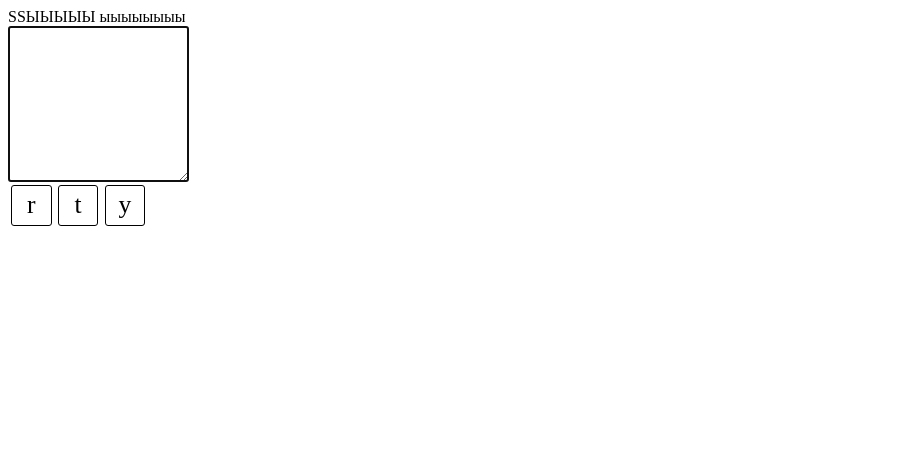
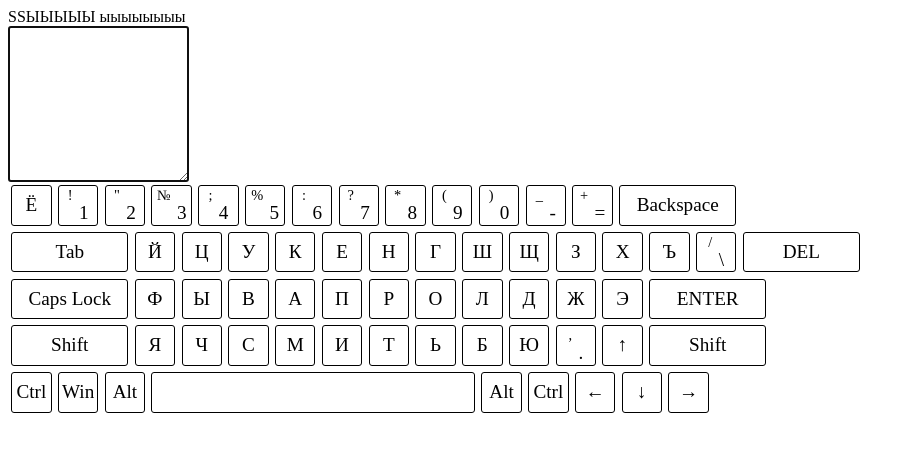
Before and after one commit to KhazanAlexey/virtual-keyboard, a website with bundled scripts: page index.html in a window 1280 px wide. Shown: the whole page, without its empty margins (0-915 px from the left). Built offline with nearby package versions, Linux system fonts and the light colour scheme.

Commit message:
add: keyboard layout

```diff
--- a/css/style.css
+++ b/css/style.css
@@ -7,16 +7,18 @@
 .lower-case {
     text-transform: lowercase;
 }
+
 .row {
     display: flex;
 }
+
 .key {
     flex: 0 0 3vw;
     height: 3vw;
     margin: 0.25vw;
     white-space: nowrap;
     overflow: hidden;
-    font-size: 2vw;
+    font-size: 1.5vw;
     border-radius: 3px;
     border: 1px solid;
     text-align: center;
@@ -42,3 +44,7 @@
     vertical-align: -50%;
     line-height: 1.5vw;
 }
+
+.wide-button {
+    flex: 1 0 9vw;
+}
--- a/script/keys.js
+++ b/script/keys.js
@@ -365,8 +365,8 @@
             en: {name: '?/', input: '/', inputShift: '?',},
             ru: {name: ',.', input: '.', inputShift: ','}
         },
-        {type: 'action', mutable: false, keyCode: 'ArrowUp', en: {name: '\u2191'}},
-        {type: 'action', mutable: false, keyCode: 'ShiftRight', en: {name: 'Shift'}},
+        {type: 'action', mutable: false, keyCode: 'ArrowUp', en: {name: '\u2191'},ru: {name: '\u2191'}},
+        {type: 'action', mutable: false, keyCode: 'ShiftRight', en: {name: 'Shift'}, ru: {name: 'Shift'}},
 
     ],
     // keyLine5
--- a/script/script.js
+++ b/script/script.js
@@ -1,5 +1,6 @@
 import {keys} from './keys.js'
-const a=keys[0]
+
+const a = keys[0]
 /* create HTML */
 
 /*meta tags*/
@@ -118,6 +119,7 @@ const mouseWatch = () => {
     }, {once: true});
 
 };
+
 function createRow() {
     let rowElement = document.createElement('div');
 
@@ -140,11 +142,9 @@ class Key {
         this.type = type;
         this.isMutable = mutable;
         this.keyElement = document.createElement('div');
-
         this.keyElement.classList.add('key');
         this.keyElement.setAttribute('data-keycode', keyCode);
         this.keyElement.appendChild(buttonLayout(getLanguage() === 'en' ? this.en.name : this.ru.name))
-        this.nameToLowerCase();
 
         this.keyElement.addEventListener('mousedown', (event) => {
             textarea.focus();
@@ -172,30 +172,46 @@ class Key {
         if (this.isMutable) {
             this.keyElement.classList.remove('lower-case');
         }
+        return this
     }
 
     nameToLowerCase() {
         if (this.isMutable) {
             this.keyElement.classList.add('lower-case');
+
         }
+        return this
     }
-    buildKey(){
+
+    buildKey() {
         return this.keyElement
     }
 }
 
+function createKeyboardLayout(registerCase) {
+
+    keys.forEach(rowArr => {
+        let row = createRow()
+        container.append(row)
+        let rowKeysNode = rowArr.map((k, i) => new Key(k)).map(key =>
+            key[registerCase]().buildKey()
+        )
+
+        row.append(...rowKeysNode)
+    })
+
+    document.body.appendChild(container);
+}
 
 document.addEventListener('DOMContentLoaded', () => {
+
     document.body.appendChild(inputWithInfo);
-    let keynode=new Key(keys[1][4])
-    let keynode5=new Key(keys[1][5])
-    let keynode6=new Key(keys[1][6])
-    console.log(keynode)
+    change()
 
-    let row=createRow()
-    container.append(row)
-    row.append(keynode.buildKey(),keynode5.buildKey(),keynode6.buildKey())
-    document.body.appendChild(container);
-
+    createKeyboardLayout('nameToUpperCase')
+    document.addEventListener('keydown', (event) => {
+        event.preventDefault();
+        console.log(event.code);
+    });
 
 });
```
